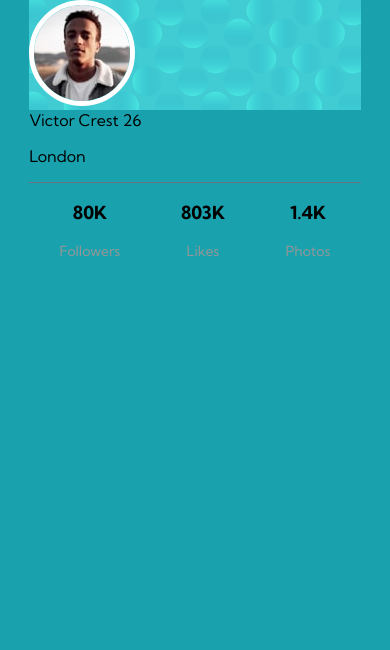
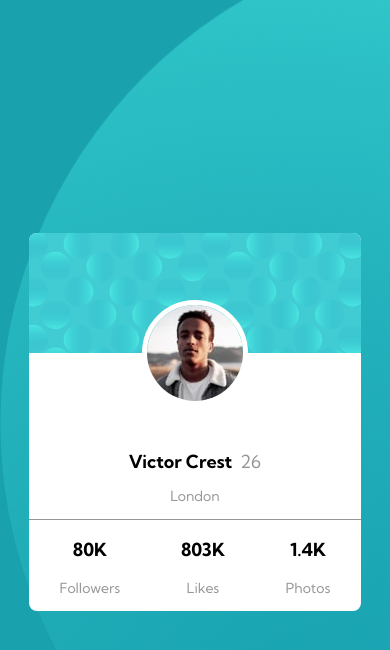
Before and after one commit to KeniaMachaca/profile-card, a plain HTML site: page index.html in a window 390 px wide. Drawn offline with Linux system fonts and the light colour scheme.

Commit message:
mobile realizado

```diff
--- a/style/style.css
+++ b/style/style.css
@@ -11,26 +11,70 @@ html, body{
     margin: 0;
     box-sizing: border-box;
     font-family: 'Kumbh Sans', sans-serif;
+}
+
+body{
     background: var(--Dark-cyan);
+    height: 100vh;
+    background-image: url(../assets/bg-pattern-bottom.svg), url(../assets/bg-pattern-top.svg);
+    background-position: left;
+    display: flex;
+    flex-direction: column;
+    justify-content: center;
 }
 
 .profile-card{
     border-radius: 8px;
     width: 85%;
     margin: 0 auto;
+    background-color: #ffffff;
+    overflow: hidden;
 }
 
 .profile-card-top{
     background-image: url('../assets/bg-pattern-card.svg');
+    height: 120px;
+    position: relative;
+    display: flex;
+    justify-content: center;
 }
 .profile-card-top img{
     border-radius: 50%;
     border: 5px solid white;
+    position: absolute;
+    bottom: -53px;
+
 }
+
+.profile-card-bottom__datos-profile > div{
+    height: 120px;
+    display: flex;
+    align-items: flex-end;
+    justify-content: center;
+}
+
+.profile-card-bottom__datos-profile > div span:nth-child(1){
+    font-size: var(---Name-stats-Font-size);
+    font-weight: 700;
+    margin-right: 8px;
+}
+
+.profile-card-bottom__datos-profile > div span:nth-child(2){
+    font-size: var(---Name-stats-Font-size);
+    font-weight: 400;
+    color: var(--Dark-gray);
+}
+
+.profile-card-bottom__datos-profile > p{
+    text-align: center;
+    color: var(--Dark-gray);
+    font-size: 14px;
+}
+
 .profile-card-bottom__datos-seguidores{
     display: flex;
     justify-content: space-around;
-    border-top: 1px solid var(--Dark-grayish-blue);
+    border-top: 1px solid var(--Dark-gray);
 }
 .profile-card-bottom__datos-seguidores div p:nth-child(1) {
     font-size: var(---Name-stats-Font-size);
```
Also changed, not shown: assets/bg-pattern-bottom.svg (added), assets/bg-pattern-top.svg (added).
